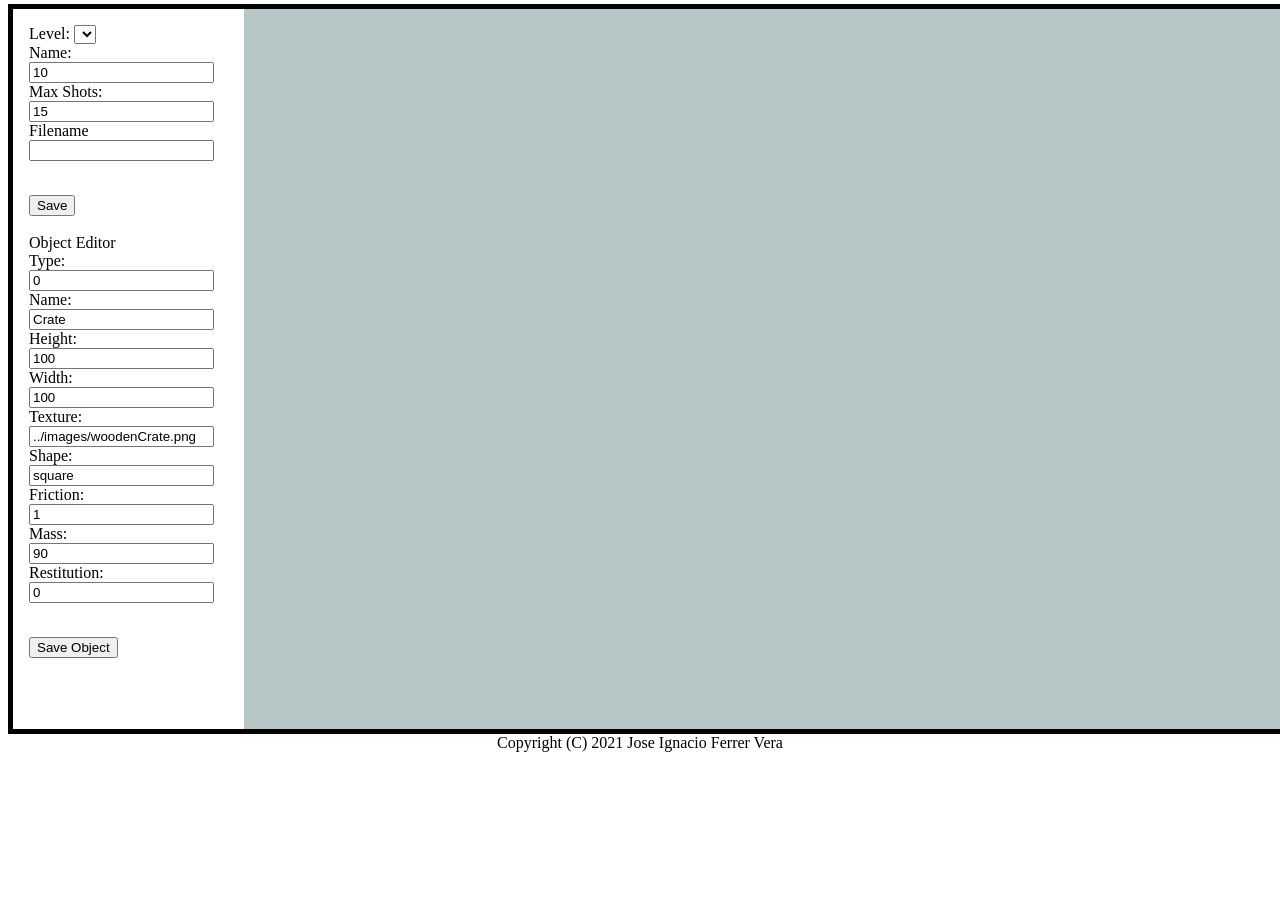
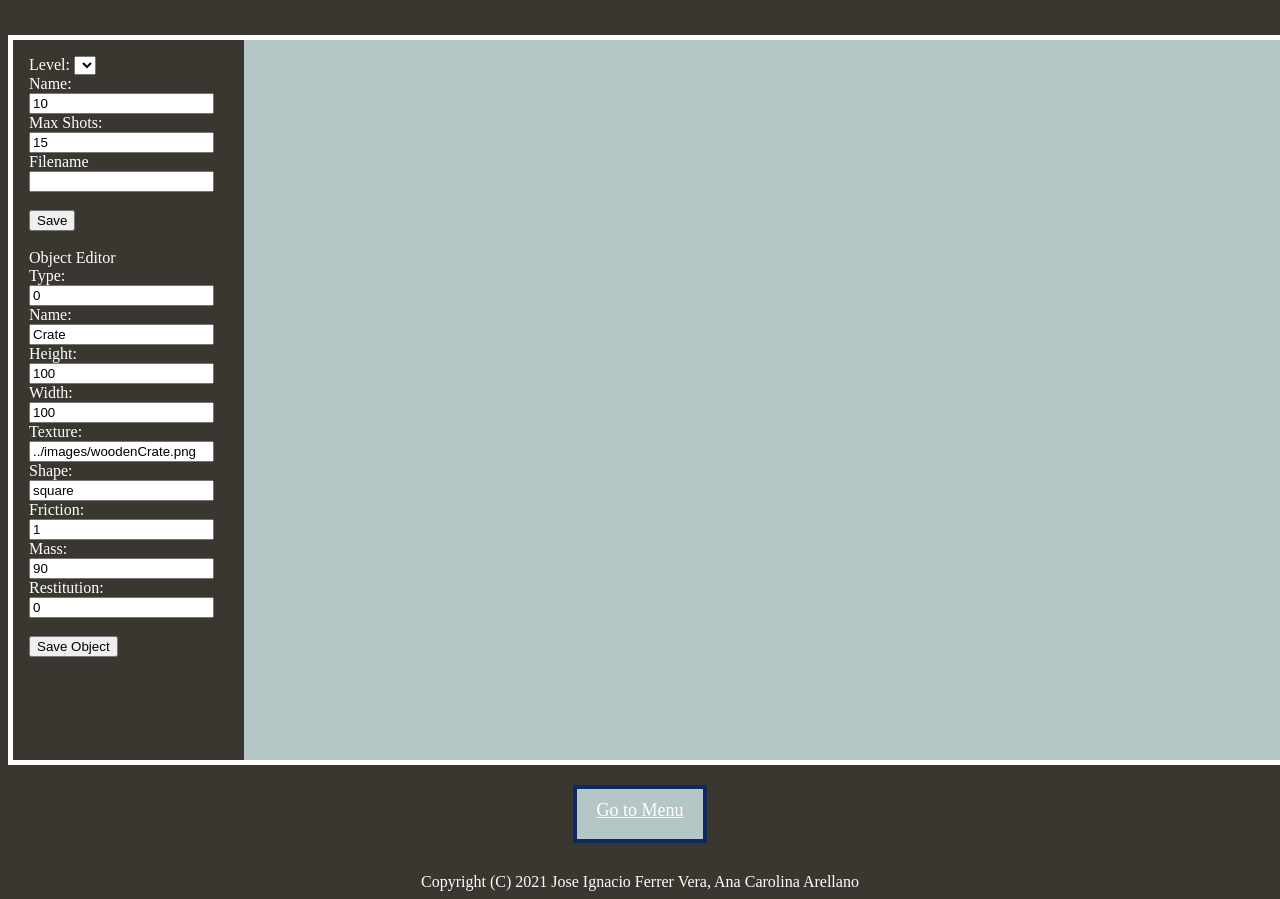
Before and after one commit to the-Humble/AngryPigs, a website with bundled scripts: page editor.html in a window 1280 px wide. Shown: the part 102-1001 px from the top of the page. Before the commit the page ends 862 px from the top, so only its background shows below. Built offline with nearby package versions, Linux system fonts and the light colour scheme; no server answers.

Commit message:
changed editor.html

```diff
--- a/editor.html
+++ b/editor.html
@@ -1,9 +1,10 @@
-<!--Copyright (C) Jose Ignacio Ferrer Vera-->>
+<!--Copyright (C) Jose Ignacio Ferrer Vera, Ana Carolina Arellano-->
 <!DOCTYPE html>
 
 <html>
     <head>
     <link rel="stylesheet" type="text/css" href="css/styles.css">
+    <link rel="stylesheet" type="text/css" href="css/stylesCaro.css">
     <!-- Scripts here are external libs -->
     <script src="//ajax.googleapis.com/ajax/libs/jquery/3.5.1/jquery.min.js"></script>
 </head>
@@ -69,13 +70,16 @@
                     <!--Create list items in code-->
                 </ul>
             </div>
-
+        </section>
+        <section id="goBack">
+            <a href="./index.html"><div class="my-button" style="width: 10%; margin-top: 20px; background-color: #b5c6c6;">
+                Go to Menu
+            </div></a>
         </section>
 
-        <div id="info-window" class="feedback"></div>
     </main>
     <footer style="text-align: center;">
-        Copyright (C) 2021 Jose Ignacio Ferrer Vera
+        Copyright (C) 2021 Jose Ignacio Ferrer Vera, Ana Carolina Arellano
     </footer>
 
     <script type="module" src="./editor.js"></script>
```
